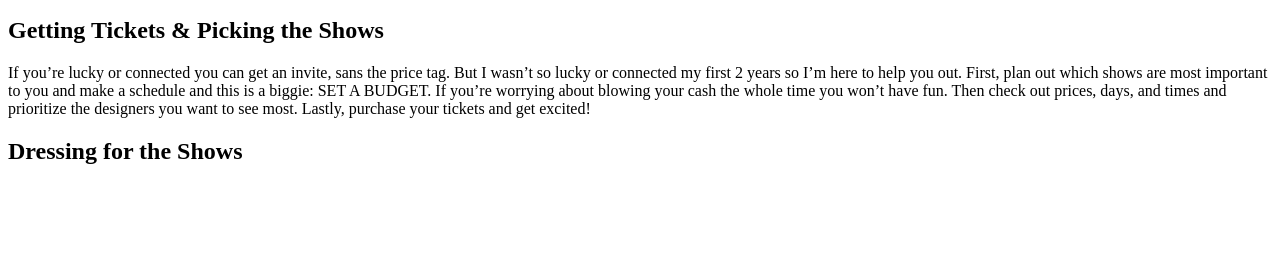
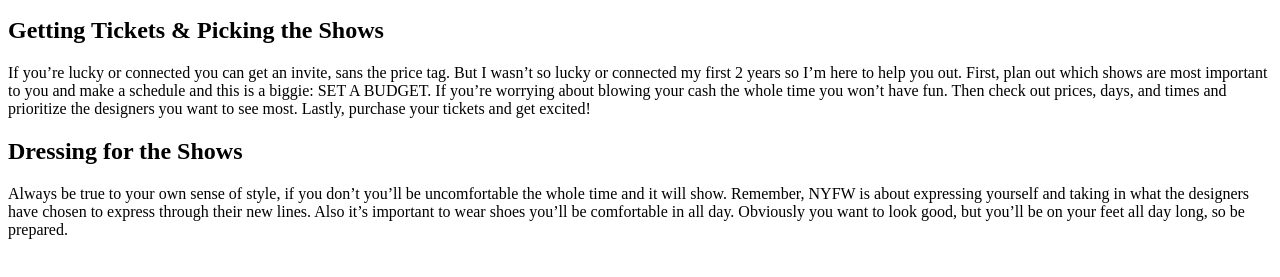
Before and after one commit to Weltgeist/Fashionista, a plain HTML site: page index.html in a window 1280 px wide. Shown: the part 119-396 px from the top of the page. Drawn offline with Linux system fonts and the light colour scheme.

Commit message:
Added a blog post

```diff
--- a/index.html
+++ b/index.html
@@ -16,6 +16,10 @@
 		Then check out prices, days, and times and prioritize the designers you want to see most.
 		Lastly, purchase your tickets and get excited!</p>
 		<h2>Dressing for the Shows</h2>
+		<p>Always be true to your own sense of style, if you don’t you’ll be uncomfortable the whole time and it will show.
+		Remember, NYFW is about expressing yourself and taking in what the designers have chosen to express through their new lines.
+		Also it’s important to wear shoes you’ll be comfortable in all day.
+		Obviously you want to look good, but you’ll be on your feet all day long, so be prepared.</p>
 	</body>
 	<footer>
 	</footer>
```
